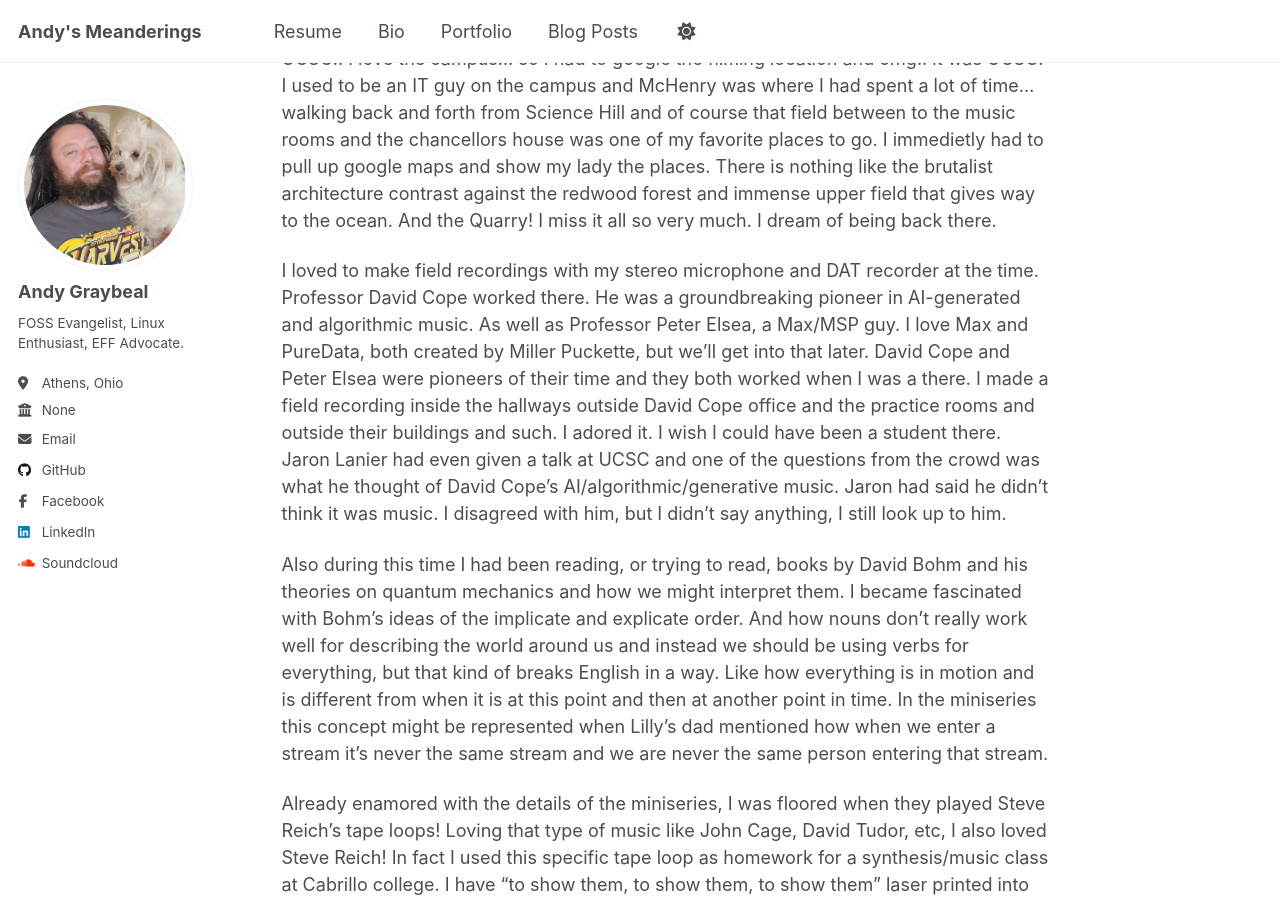
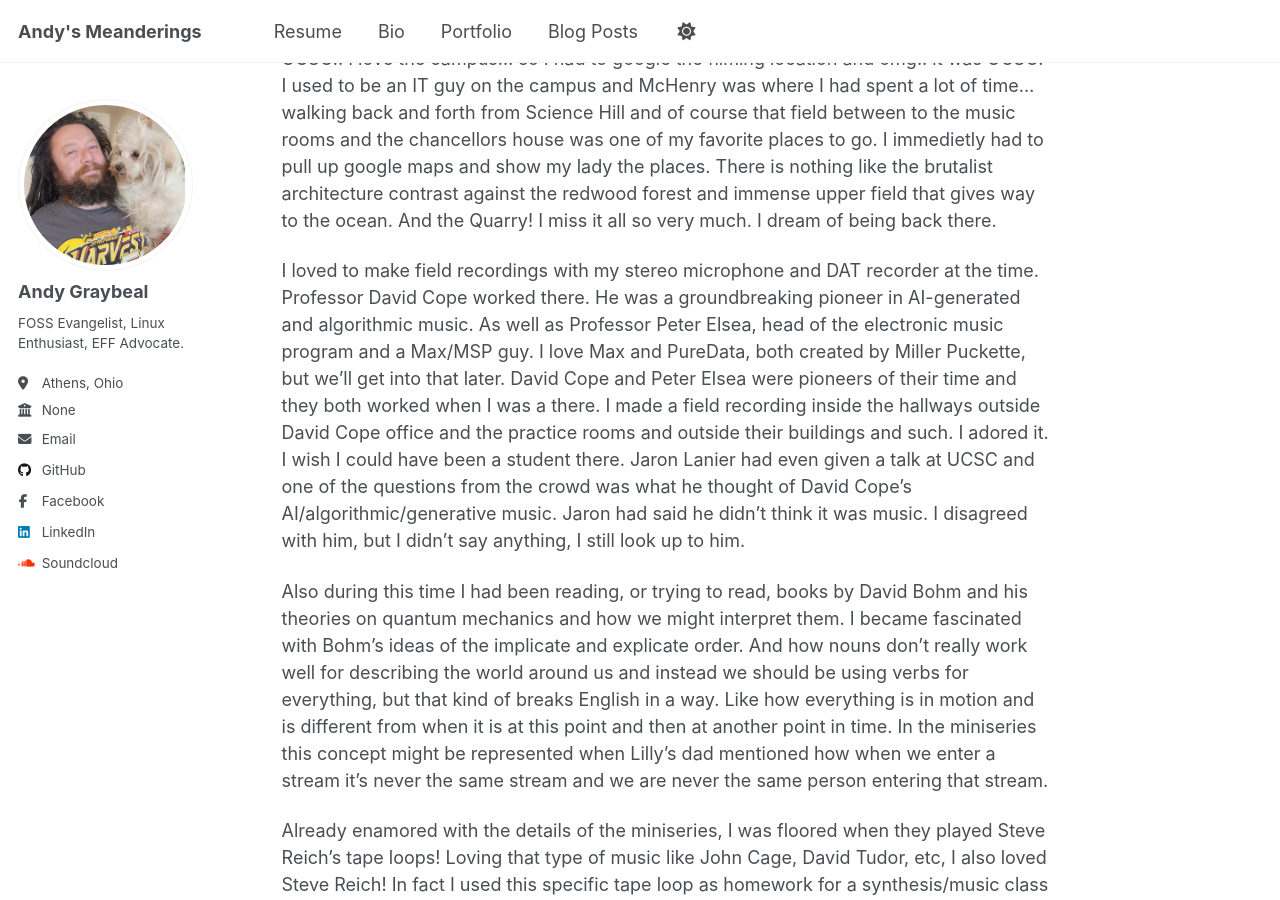
Before and after one commit to andy-graybeal/andy-graybeal.github.io, a Jekyll site: the page built from _posts/2026-07-18-blog-post-1.md, in a window 1280 px wide and 900 px high, scrolled down 610 px. Built offline with Jekyll 4.4.1, drawn with Linux system fonts in a browser that asks for light colours; a script that is not in the unit is left out.

Commit message:
Fix typos and enhance clarity in blog post
Corrected typos and improved clarity in the text.

```diff
--- a/_posts/2026-07-18-blog-post-1.md
+++ b/_posts/2026-07-18-blog-post-1.md
@@ -20,7 +20,7 @@ It had the feel of "Ex Machina" - I had never looked up the writer at the moment
 
 During the time in and around the offices, and the segue between scenes.. was redwoods and the buildings. I told my lady, who was watching it with me... I swear that looks like UCSC!!  I love the campus... so I had to google the filming location and omg.. it was UCSC.  I used to be an IT guy on the campus and McHenry was where I had spent a lot of time...walking back and forth from Science Hill and of course that field between to the music rooms and the chancellors house was one of my favorite places to go.  I immedietly had to pull up google maps and show my lady the places.  There is nothing like the brutalist architecture contrast against the redwood forest and immense upper field that gives way to the ocean.  And the Quarry!  I miss it all so very much.  I dream of being back there.
 
-I loved to make field recordings with my stereo microphone and DAT recorder at the time.  Professor David Cope worked there. He was a groundbreaking pioneer in AI-generated and algorithmic music.  As well as Professor Peter Elsea, a Max/MSP guy. I love Max and PureData, both created by Miller Puckette, but we'll get into that later.  David Cope and Peter Elsea were pioneers of their time and they both worked when I was a there.  I made a field recording inside the hallways outside David Cope office and the practice rooms and outside their buildings and such. I adored it.  I wish I could have been a student there.  Jaron Lanier had even given a talk at UCSC and one of the questions from the crowd was what he thought of David Cope's AI/algorithmic/generative music.  Jaron had said he didn't think it was music.  I disagreed with him, but I didn't say anything, I still look up to him.
+I loved to make field recordings with my stereo microphone and DAT recorder at the time.  Professor David Cope worked there. He was a groundbreaking pioneer in AI-generated and algorithmic music.  As well as Professor Peter Elsea, head of the electronic music program and a Max/MSP guy. I love Max and PureData, both created by Miller Puckette, but we'll get into that later.  David Cope and Peter Elsea were pioneers of their time and they both worked when I was a there.  I made a field recording inside the hallways outside David Cope office and the practice rooms and outside their buildings and such. I adored it.  I wish I could have been a student there.  Jaron Lanier had even given a talk at UCSC and one of the questions from the crowd was what he thought of David Cope's AI/algorithmic/generative music.  Jaron had said he didn't think it was music.  I disagreed with him, but I didn't say anything, I still look up to him.
 
 Also during this time I had been reading, or trying to read, books by David Bohm and his theories on quantum mechanics and how we might interpret them. I became fascinated with Bohm's ideas of the implicate and explicate order. And how nouns don't really work well for describing the world around us and instead we should be using verbs for everything, but that kind of breaks English in a way.  Like how everything is in motion and is different from when it is at this point and then at another point in time.  In the miniseries this concept might be represented when Lilly's dad mentioned how when we enter a stream it's never the same stream and we are never the same person entering that stream.
 
```
